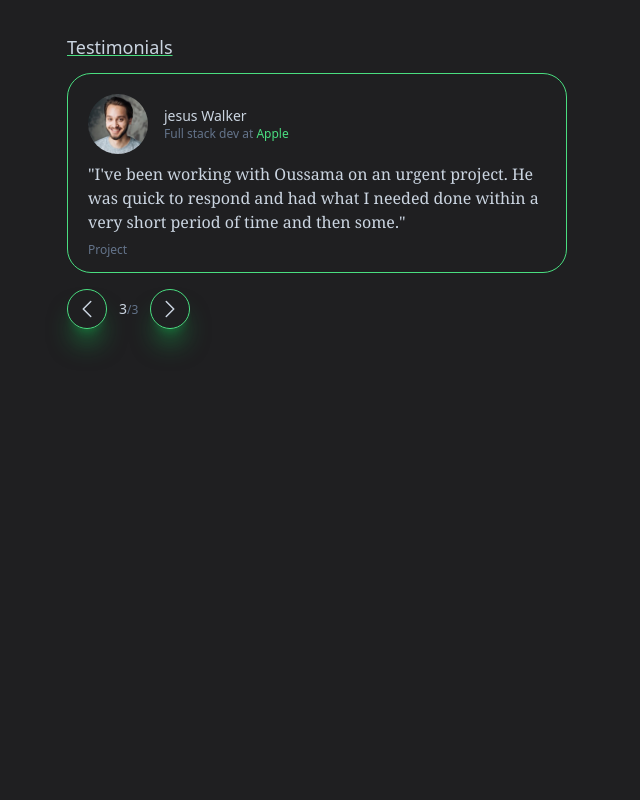
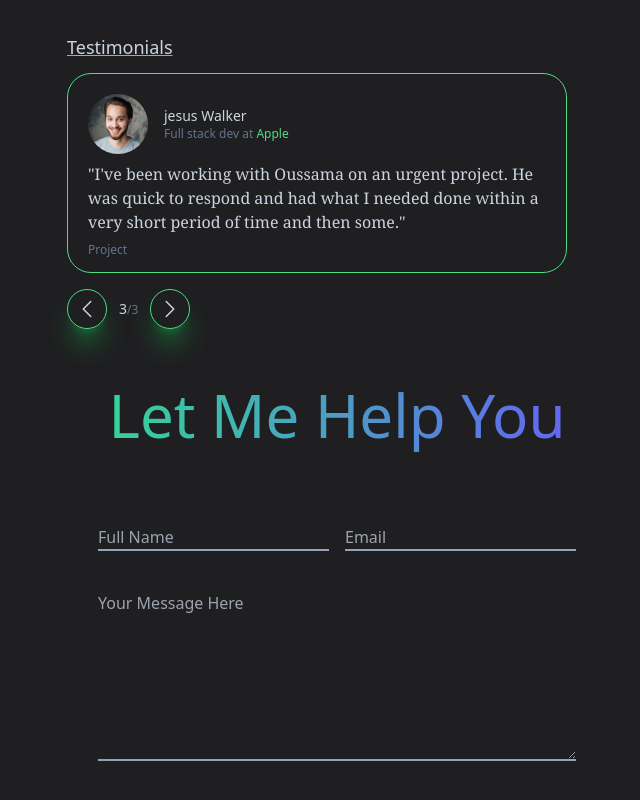
Before and after one commit to Oussamaberg/Portfolio, a React (Vite) app: page / in a window 1280 px wide. Shown: the part 4971-5771 px from the top of the page, without its empty margins (303-943 px from the left). Built offline with nearby package versions, Linux system fonts and the light colour scheme.

Commit message:
Contact me section

```diff
--- a/package.json
+++ b/package.json
@@ -10,9 +10,11 @@
     "preview": "vite preview"
   },
   "dependencies": {
+    "formik": "^2.2.9",
     "framer-motion": "^10.12.12",
     "react": "^18.2.0",
-    "react-dom": "^18.2.0"
+    "react-dom": "^18.2.0",
+    "yup": "^1.1.1"
   },
   "devDependencies": {
     "@types/react": "^18.0.28",
--- a/src/App.tsx
+++ b/src/App.tsx
@@ -7,6 +7,7 @@ import Specializations from "./components/Specializations"
 import Tech from "./components/Tech"
 import Projects from "./components/Porojects"
 import Testimonials from "./components/Testimonials"
+import Contact from "./components/Contact"
 
 
 function App() {
@@ -23,7 +24,7 @@ function App() {
       <Section><Tech/></Section>
       <Section><Projects /></Section>
       <Section><Testimonials/></Section>
-      <Section></Section>
+      <Section><Contact /></Section>
     </div>
     </>
   )
--- /dev/null
+++ b/src/components/Contact.tsx
@@ -0,0 +1,130 @@
+import { motion } from "framer-motion";
+import { useFormik } from "formik";
+import * as Yup from "yup";
+import { easeIn } from "framer-motion/dom";
+function Contact() {
+  const formik = useFormik({
+    initialValues: {
+      fullname: "",
+      email: "",
+      message: "",
+    },
+    onSubmit: (values) => {
+      console.log(values);
+    },
+    validationSchema: Yup.object({
+      fullname: Yup.string().required("this field is Required"),
+      email: Yup.string()
+        .email("Invalid email address")
+        .required("this field is Required"),
+      message: Yup.string()
+        .min(25, "Must be at least 25 characters")
+        .required("this field is Required"),
+    }),
+  });
+
+ const disablButton =  Object.keys(formik.errors).length != 0
+  return (
+    <div className="flex flex-col justify-center items-center">
+      <div className="green-grad text-5xl xl:text-6xl pb-20">
+        Let Me Help You
+      </div>
+      <form
+        onSubmit={(e) => {
+          e.preventDefault();
+          formik.handleSubmit(e);
+        }}
+        className="flex flex-col gap-4"
+      >
+        <motion.div
+        initial={{ y: 50, opacity: 0 }}
+        whileInView={{ y: 0, opacity: 1 }}
+        transition={{
+            duration: 0.5,
+            type: "tween",
+            ease: "easeIn"
+        }}
+        className="flex gap-4">
+          <span className="relative flex flex-col">
+            <input
+              className="  peer focus:outline-none bg-transparent border-b-2 border-slate-400"
+              type="text"
+              id="fullname"
+              name="fullname"
+              placeholder="Full Name"
+              onChange={formik.handleChange}
+              onBlur={formik.handleBlur}
+            />
+            <label
+              className="text-slate-400 -translate-y-[50px]  peer-placeholder-shown:opacity-0 peer-placeholder-shown:-translate-y-[10px] transition duration-500 "
+              htmlFor="fullname"
+            >
+              Full Name:
+            </label>
+            {formik.errors.fullname && formik.touched.fullname ? (
+              <div className="text-xs  text-red-600 -translate-y-5">
+                {formik.errors.fullname}
+              </div>
+            ) : null}
+          </span>
+          <span className="flex flex-col">
+            <input
+              className="peer focus:outline-none bg-transparent border-b-2 border-slate-400"
+              type="text"
+              id="email"
+              name="email"
+              placeholder="Email"
+              onChange={formik.handleChange}
+              onBlur={formik.handleBlur}
+            />
+            <label
+              className="text-slate-400 -translate-y-[50px]  peer-placeholder-shown:opacity-0 peer-placeholder-shown:-translate-y-[10px] transition duration-500 "
+              htmlFor="email"
+            >
+              Email:
+            </label>
+            {formik.errors.email && formik.touched.email ? (
+              <div className="text-xs  text-red-600 -translate-y-5">
+                {formik.errors.email}
+              </div>
+            ) : null}
+          </span>
+        </motion.div>
+        <motion.div
+        initial={{ y: 50, opacity: 0 }}
+        whileInView={{ y: 0, opacity: 1 }}
+        transition={{
+          duration: 0.5,
+          type: "tween",
+          ease: "easeIn"
+        }}
+        className=" flex flex-col">
+          <textarea
+            className=" focus:outline-none peer bg-transparent border-b-2 border-slate-400"
+            rows={7}
+            cols={40}
+            placeholder="Your Message Here"
+            onChange={formik.handleChange}
+            onBlur={formik.handleBlur}
+            id="message"
+          ></textarea>
+          <label
+            className="text-slate-400 -translate-y-[200px]  peer-placeholder-shown:opacity-0 peer-placeholder-shown:-translate-y-[160px] transition duration-500 "
+            htmlFor="email"
+          >
+            Your Message Here:
+          </label>
+          {formik.errors.message && formik.touched.message ? (
+            <div className="text-xs  text-red-600 -translate-y-5">
+              {formik.errors.message}
+            </div>
+          ) : null}
+        </motion.div>
+        <button disabled={disablButton} className= {disablButton?"bg-green-200 rounded-full py-1 text-darkgray":"bg-green-400 rounded-full py-1 text-darkgray hover:text-green-400 hover:bg-darkgray border-2 border-green-400 hover:scale-90 transition duration-300  ease-in"}>
+          Send Message
+        </button>
+      </form>
+    </div>
+  );
+}
+export default Contact;
--- a/src/components/ProjectCard.tsx
+++ b/src/components/ProjectCard.tsx
@@ -18,11 +18,13 @@ function ProjectCard({
   return (
     <div>
     <motion.div
-    initial={{x:(position=="left")?-200:200,opacity:0}}
+    initial={{x:(position=="left")?-200:-400,opacity:0}}
     whileInView={{x:0, opacity:1}}
     transition={{
-        duration:0.5,
+        duration:0.8,
+        delay:0.5
     }}
+    viewport={{ once: true }}
     className={Class}>
       <div className="absolute inset-0 opacity-0 hover:opacity-100 bg-green-400/50 rounded-3xl    backdrop-blur-md flex items-center justify-center gap-4 transition duration-700">
         <a href={url}>
--- a/src/components/ProjectCardLg.tsx
+++ b/src/components/ProjectCardLg.tsx
@@ -19,6 +19,7 @@ function ProjectCardLg({
     initial={{y:50, opacity:0}}
     whileInView={{y:0, opacity:1}}
     transition={{duration:1}}
+    viewport={{ once: true }}
     className={Class}>
       <div className="absolute inset-0 opacity-0 hover:opacity-100 bg-green-400/50 rounded-3xl    backdrop-blur-md flex items-center justify-center gap-4 transition duration-700">
         <a href={url}>
--- a/src/components/Tech.tsx
+++ b/src/components/Tech.tsx
@@ -9,7 +9,7 @@ import { useScroll, useTransform } from "framer-motion";
 
 function Tech() {
   let { scrollYProgress } = useScroll();
-  let y = useTransform(scrollYProgress, [0, 1], [0, 500]);
+  let y = useTransform(scrollYProgress, [0, 1], [0, 700]);
   return (
     <div className="relative flex flex-col justify-center items-center  mt-[250px]  md:mt-70 p-2">
       <motion.div
--- a/src/components/TestimonialsCard.tsx
+++ b/src/components/TestimonialsCard.tsx
@@ -7,7 +7,7 @@ function TestimonialsCard({name, img, position, company, project,index, text, mo
     console.log(move)
     useEffect(() => {
         controlsText.start({ x:(move == "right")?[-20,0]:[20,0], opacity: [0,1] })
-        controlsImg.start({opacity: [0,1],y:[20,0],x:[-10,0] })
+        controlsImg.start({opacity: [0,1],y:[20,0],x:(move == "right")?[-10,0]:[10,0] })
       }, [index])
   return (
     <motion.div
@@ -16,12 +16,14 @@ function TestimonialsCard({name, img, position, company, project,index, text, mo
     transition={{
         duration:0.8,
     }}
+    viewport={{ once: true }}
     className=" p-5 absolute -left-[270px] flex flex-col top-10 w-[500px] h-[200px] border-green-400 border-[1px] rounded-3xl">
       <motion.div
       animate={controlsImg}
       transition={{
-          duration:0.7,
-          type:"tween"
+        duration:0.5,
+        type: "tween",
+     ease: "easeIn"
       }}
          className="flex  gap-4 items-center">
         <span className="rounded-full">
@@ -40,9 +42,11 @@ function TestimonialsCard({name, img, position, company, project,index, text, mo
        initial={{opacity:0}}
        animate={controlsText}
        transition={{
-           duration:0.7,
-           type:"tween"
+           duration:0.5,
+           type: "tween",
+        ease: "easeIn"
        }}
+
       className="py-2 font-serif">
         "{text}"
       </motion.div>
```
Also changed, not shown: src/components/Testimonials.tsx (+31 -26 lines), 1 other file (tests, documents, lock files or other folders).
